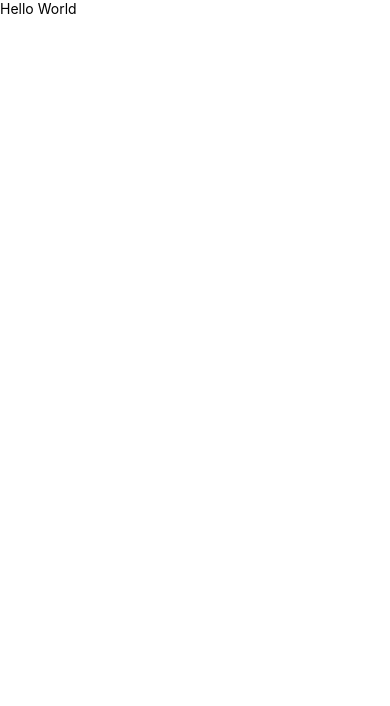
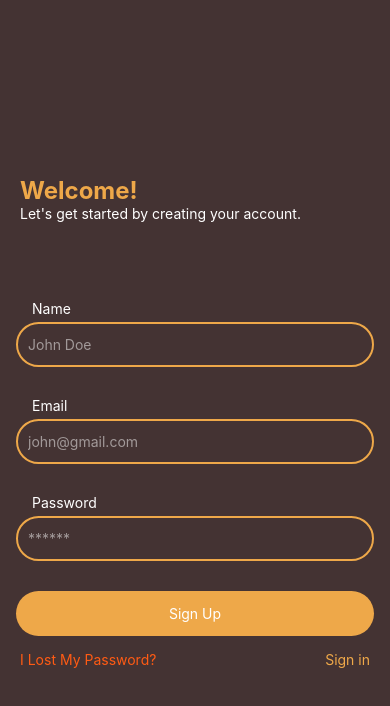
Before and after one commit to sproutjeph/Podify-client, a React Native app: screen / in a window 390 px wide. Shown: the top 706 px of the page. Built offline with nearby package versions, Linux system fonts and the light colour scheme.

Commit message:
added AppInput component

```diff
--- a/App.tsx
+++ b/App.tsx
@@ -1,12 +1,8 @@
-import {Text, SafeAreaView} from 'react-native';
 import React from 'react';
+import SignUp from '@views/auth/SignUp';
 
 const App = () => {
-  return (
-    <SafeAreaView>
-      <Text>Hello World</Text>
-    </SafeAreaView>
-  );
+  return <SignUp />;
 };
 
 export default App;
--- a/babel.config.js
+++ b/babel.config.js
@@ -1,3 +1,19 @@
 module.exports = {
   presets: ['module:metro-react-native-babel-preset'],
+  plugins: [
+    [
+      'module-resolver',
+      {
+        root: ['./src'],
+        extensions: ['.ios.js', '.android.js', '.js', '.ts', '.tsx', '.json'],
+        alias: {
+          '@components': './src/components',
+          '@utils': './src/utils',
+          '@views': './src/views',
+          '@ui': './src/ui',
+          '@src': './src',
+        },
+      },
+    ],
+  ],
 };
--- a/package.json
+++ b/package.json
@@ -23,6 +23,7 @@
     "@types/react": "^18.0.24",
     "@types/react-test-renderer": "^18.0.0",
     "babel-jest": "^29.2.1",
+    "babel-plugin-module-resolver": "^5.0.0",
     "eslint": "^8.19.0",
     "jest": "^29.2.1",
     "metro-react-native-babel-preset": "0.76.8",
--- /dev/null
+++ b/src/ui/AppInput.tsx
@@ -0,0 +1,31 @@
+/* eslint-disable @typescript-eslint/no-unused-vars */
+/* eslint-disable react/react-in-jsx-scope */
+import colors from '@utils/Colors';
+import {FC} from 'react';
+import {View, StyleSheet, Text, TextInput, TextInputProps} from 'react-native';
+
+interface AppInputProps extends TextInputProps {}
+
+const AppInput: FC<AppInputProps> = AppInputProps => {
+  return (
+    <TextInput
+      {...AppInputProps}
+      style={[styles.input, AppInputProps.style]}
+      placeholderTextColor={colors.INACTIVE_CONTRAST}
+    />
+  );
+};
+
+const styles = StyleSheet.create({
+  container: {},
+  input: {
+    borderWidth: 2,
+    borderColor: colors.SECONDARY,
+    height: 45,
+    color: colors.CONTRAST,
+    borderRadius: 25,
+    padding: 10,
+  },
+});
+
+export default AppInput;
--- /dev/null
+++ b/src/views/auth/SignUp.tsx
@@ -0,0 +1,116 @@
+/* eslint-disable react/react-in-jsx-scope */
+import {FC} from 'react';
+import AppInput from '@ui/AppInput';
+import colors from '@utils/Colors';
+import {
+  View,
+  StyleSheet,
+  Text,
+  SafeAreaView,
+  TouchableOpacity,
+} from 'react-native';
+
+interface SignUpProps {}
+
+const SignUp: FC<SignUpProps> = ({}) => {
+  return (
+    <SafeAreaView style={styles.container}>
+      <View style={styles.welcomeContainer}>
+        <Text style={styles.welcomeText}>Welcome!</Text>
+        <Text style={styles.welcometSubText}>
+          Let's get started by creating your account.
+        </Text>
+      </View>
+      <View style={styles.formContainer}>
+        <View>
+          <Text style={styles.label}>Name</Text>
+          <AppInput placeholder="John Doe" />
+        </View>
+
+        <View>
+          <Text style={styles.label}>Email</Text>
+          <AppInput placeholder="john@gmail.com" autoCapitalize="none" />
+        </View>
+
+        <View>
+          <Text style={styles.label}>Password</Text>
+          <AppInput placeholder="******" secureTextEntry />
+        </View>
+
+        <TouchableOpacity style={styles.btn}>
+          <Text style={styles.btnText}>Sign Up</Text>
+        </TouchableOpacity>
+      </View>
+      <View style={styles.footerContainer}>
+        <TouchableOpacity>
+          <Text style={{color: colors.ERROR}}>I Lost My Password?</Text>
+        </TouchableOpacity>
+        <TouchableOpacity>
+          <Text style={{color: colors.SECONDARY}}>Sign in</Text>
+        </TouchableOpacity>
+      </View>
+    </SafeAreaView>
+  );
+};
+
+const styles = StyleSheet.create({
+  container: {
+    flex: 1,
+    backgroundColor: colors.PRIMARY,
+    alignItems: 'center',
+    justifyContent: 'center',
+  },
+  welcomeContainer: {
+    width: '100%',
+    paddingHorizontal: 20,
+    marginBottom: '20%',
+  },
+  welcomeText: {
+    color: colors.SECONDARY,
+    fontSize: 24,
+    fontWeight: 'bold',
+  },
+  welcometSubText: {
+    color: colors.CONTRAST,
+  },
+  input: {
+    borderWidth: 2,
+    borderColor: colors.SECONDARY,
+    height: 45,
+    color: colors.CONTRAST,
+    borderRadius: 25,
+    padding: 10,
+  },
+  label: {
+    color: colors.CONTRAST,
+    marginLeft: 16,
+    marginBottom: 5,
+  },
+  formContainer: {
+    width: '100%',
+    paddingHorizontal: 16,
+    gap: 30,
+  },
+  btn: {
+    backgroundColor: colors.SECONDARY,
+    height: 45,
+    color: colors.CONTRAST,
+    borderRadius: 25,
+    padding: 10,
+    alignItems: 'center',
+    justifyContent: 'center',
+  },
+  btnText: {
+    color: colors.CONTRAST,
+  },
+  footerContainer: {
+    flexDirection: 'row',
+    justifyContent: 'space-between',
+    width: '100%',
+    color: colors.ERROR,
+    paddingHorizontal: 20,
+    marginTop: 15,
+  },
+});
+
+export default SignUp;
```
Also changed, not shown: tsconfig.json (+11 -1 lines), .eslintrc.js, .prettierrc.js, src/utils/Colors.ts (renamed from src/components/utils/colors.ts), 1 other file (tests, documents, lock files or other folders).
